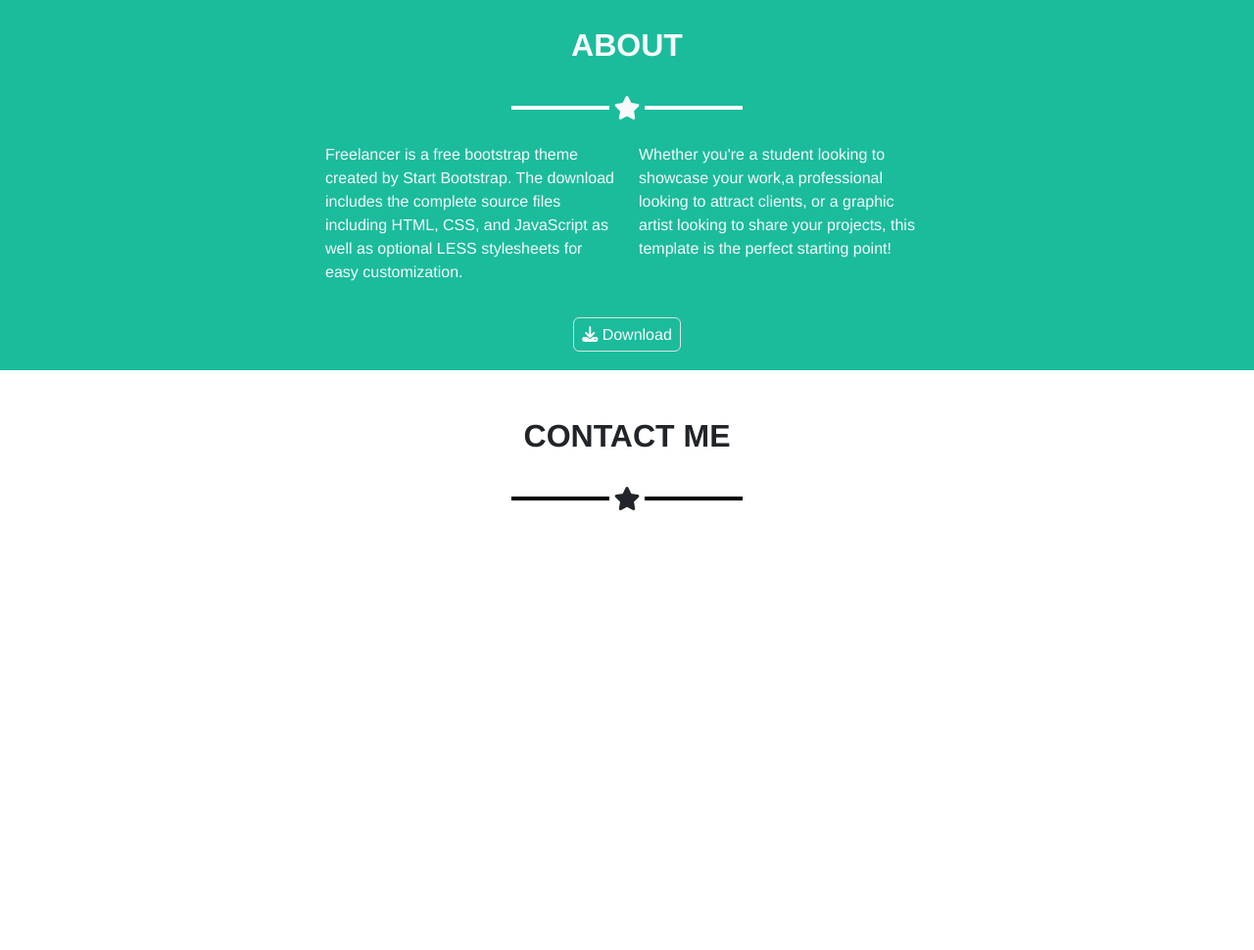
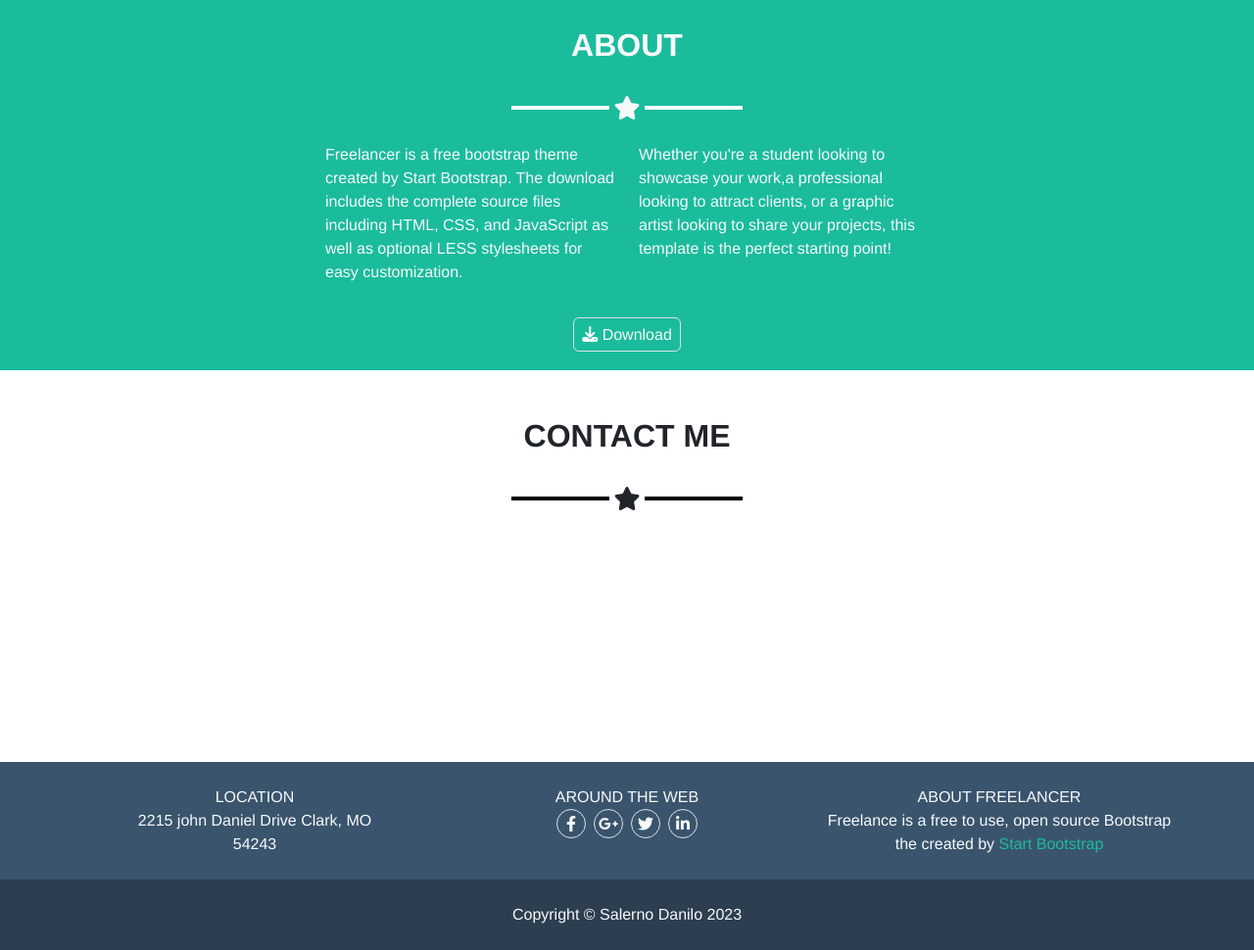
Before and after one commit to DaniloSalerno/html-css-bootstrap-freelancer, a plain HTML site: page index.html in a window 1280 px wide. Shown: the part 1071-2041 px from the top of the page at 98% size. Before the commit the page ends 1849 px from the top, so only its background shows below. Drawn offline with nearby package versions, Linux system fonts and the light colour scheme.

Commit message:
add footer content

```diff
--- a/assets/css/style.css
+++ b/assets/css/style.css
@@ -2,14 +2,19 @@
 :root {
     --bs-success-light: #1abc9c;
     --bs-primary-dark: #2c3e50;
+    --bs-primary-light: #3a546d;
 }
 
 body {
     font-family: Helvetica, sans-serif;
 }
 
-header {
+header, .footer_bottom {
     background-color: var(--bs-primary-dark);
+}
+
+footer {
+    background-color: var(--bs-primary-light);
 }
 
 .star_white::before, .star_white::after {
@@ -37,16 +42,21 @@ header {
 
 
 /* #region jumbotron */
-#jumbotron, #about {
+#jumbotron, #about{
     background-color: var(--bs-success-light);
 }
 
 .avatar img {
     width: 200px;
 }
+/* #endregion jumbotron */
 
+/* #region footer */
+.footer_top .marked {
+    color: var(--bs-success-light);
+}
+/* #endregion footer */
 
-/* #endregion jumbotron */
 
 
 
@@ -58,6 +68,12 @@ header {
 .debug #contact {
     min-height: 400px;
 }
+
+.circle {
+    width: 30px;
+    aspect-ratio: 1 / 1;
+}
+
 
 /* #endregion debug */
 
--- a/index.html
+++ b/index.html
@@ -194,7 +194,90 @@
     </main>
     <!-- /main -->
 
-    <footer></footer>
+    <footer class="text-center text-light">
+
+        <div class="footer_top py-4">
+
+            <div class="container conatiner_xl_">
+
+                <div class="row gy-4">
+
+                    <div class="col-12 col-md-4">
+
+                        <div class="text-uppercase">
+                            location
+                        </div>
+                        <div>
+                            2215 john Daniel Drive Clark, MO
+                        </div>
+                        <div>
+                            54243
+                        </div>
+
+                    </div>
+                    <!-- /.col-12-->
+
+                    <div class="col-12 col-md-4">
+
+                        <div class="text-uppercase">
+                            around the web
+                        </div>
+
+                        <div class="icons d-flex justify-content-center gap-2">
+
+                            <a href="#" class="circle border rounded-5 position-relative text-light d-block">
+                                <i class="fa-brands fa-facebook-f position-absolute top-50 start-50 translate-middle"></i>
+                            </a>
+
+                            <a href="#" class="circle border rounded-5 position-relative text-light d-block">
+                                <i class="fa-brands fa-google-plus-g position-absolute top-50 start-50 translate-middle"></i>
+                            </a>
+
+                            <a href="#" class="circle border rounded-5 position-relative text-light d-block">
+                                <i class="fa-brands fa-twitter position-absolute top-50 start-50 translate-middle"></i>
+                            </a>
+
+                            <a href="#" class="circle border rounded-5 position-relative text-light d-block">
+                                <i class="fa-brands fa-linkedin-in position-absolute top-50 start-50 translate-middle"></i>
+                            </a>
+
+                        </div>
+                        <!-- /.icons -->
+
+                    </div>
+                    <!-- /.col-12-->
+
+                    <div class="col-12 col-md-4">
+
+                        <div class="text-uppercase">
+                            about freelancer
+                        </div>
+                        <div>
+                            Freelance is a free to use, open source Bootstrap the created by <span class="marked">Start Bootstrap</span>
+                        </div>
+
+                    </div>
+                    <!-- /.col-12-->
+
+                </div>
+                <!-- /.row -->
+
+            </div>
+            <!-- /.container conatiner_xl_ -->
+
+        </div>
+        <!-- /.footer_top -->
+
+        <div class="footer_bottom py-4">
+
+            <div>
+                Copyright &copy; Salerno Danilo 2023
+            </div>
+
+        </div>
+        <!-- /.footer_bottom -->
+
+    </footer>
     <!-- /footer -->
 
 
```
